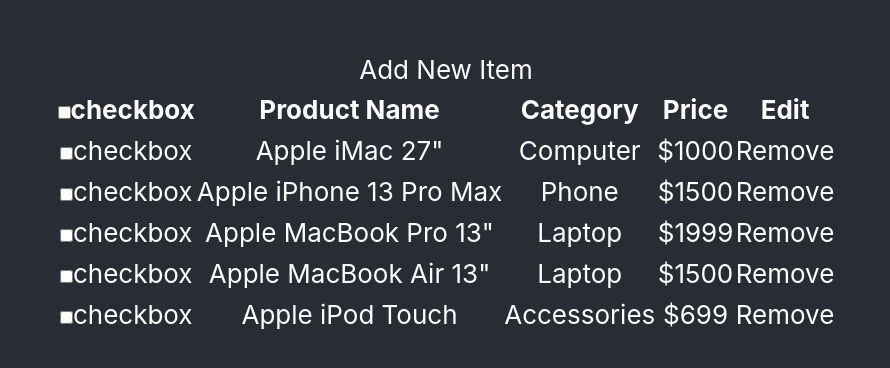
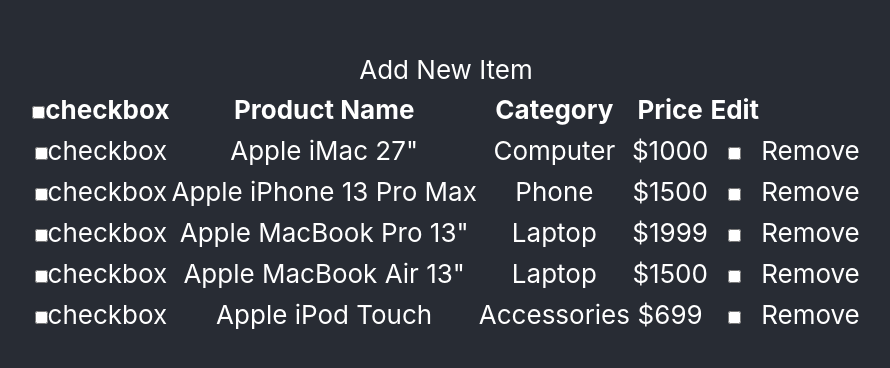
Before and after one commit to ducpham-agilityio/react-concepts, a React (Vite) app: page / in a window 1280 px wide. Shown: the part 208-576 px from the top of the page, without its empty margins (194-1084 px from the left). Built offline with nearby package versions, Linux system fonts and the light colour scheme.

Commit message:
feat(InventoryItem): define enabled property

```diff
--- a/src/components/InventoryItem.tsx
+++ b/src/components/InventoryItem.tsx
@@ -1,14 +1,21 @@
-import { memo, useCallback } from 'react';
+import { memo } from 'react';
+
+import Toggle from './Toggle';
 import { StoreItem } from './Inventory';
 
 interface InventoryItemProps {
   item: StoreItem;
   onRemove: (id: number) => void;
+  onUpdate: (id: number, item: StoreItem) => void;
 }
 
-function InventoryItem({ item, onRemove }: InventoryItemProps) {
+function InventoryItem({ item, onRemove, onUpdate }: InventoryItemProps) {
   const handleRemove = () => {
     onRemove(item.id);
+  };
+
+  const handleFieldChange = (field: keyof StoreItem, value: StoreItem[typeof field]) => {
+    onUpdate(item.id, { ...item, [field]: value });
   };
 
   return (
@@ -19,9 +26,17 @@
           <label htmlFor="checkbox-table-1" className="sr-only">checkbox</label>
         </div>
       </td>
-      <td className="py-4 px-6 text-sm font-medium text-gray-900 whitespace-nowrap dark:text-white">{item.name}</td>
-      <td className="py-4 px-6 text-sm font-medium text-gray-500 whitespace-nowrap dark:text-white">{item.category}</td>
-      <td className="py-4 px-6 text-sm font-medium text-gray-900 whitespace-nowrap dark:text-white">${item.price}</td>
+      <td className="py-4 px-6 text-sm text-left font-medium text-gray-900 whitespace-nowrap dark:text-white">{item.name}</td>
+      <td className="py-4 px-6 text-sm text-left font-medium text-gray-500 whitespace-nowrap dark:text-white">{item.category}</td>
+      <td className="py-4 px-6 text-sm text-right font-medium text-gray-900 whitespace-nowrap dark:text-white">${item.price}</td>
+      <td className="py-4 px-6 text-sm text-left font-medium text-gray-900 whitespace-nowrap dark:text-white">
+        <Toggle
+          value={item.enabled}
+          onChange={value => {
+            handleFieldChange('enabled', value);
+          }}
+        />
+      </td>
       <td className="py-4 px-6 text-sm font-medium text-right whitespace-nowrap">
         <a href="#" className="text-blue-600 dark:text-blue-500 hover:underline" onClick={handleRemove}>Remove</a>
       </td>
```
